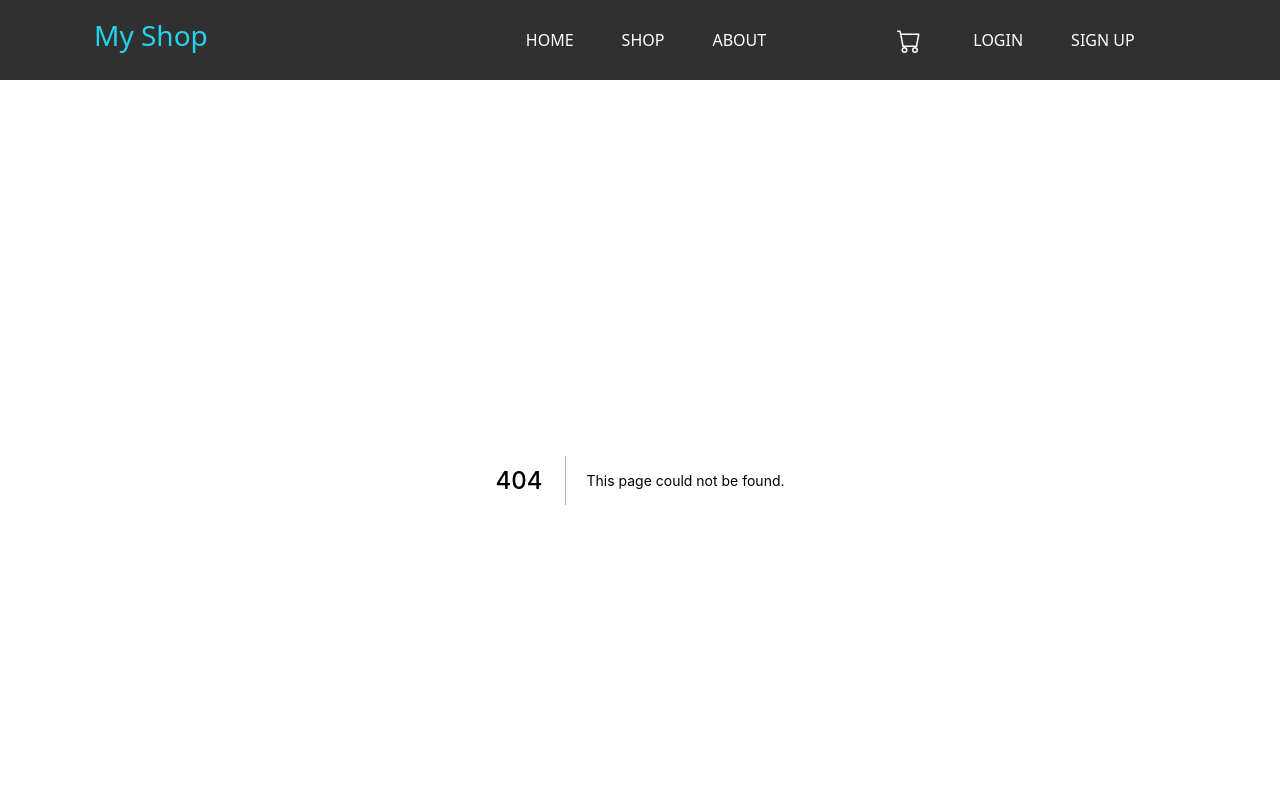
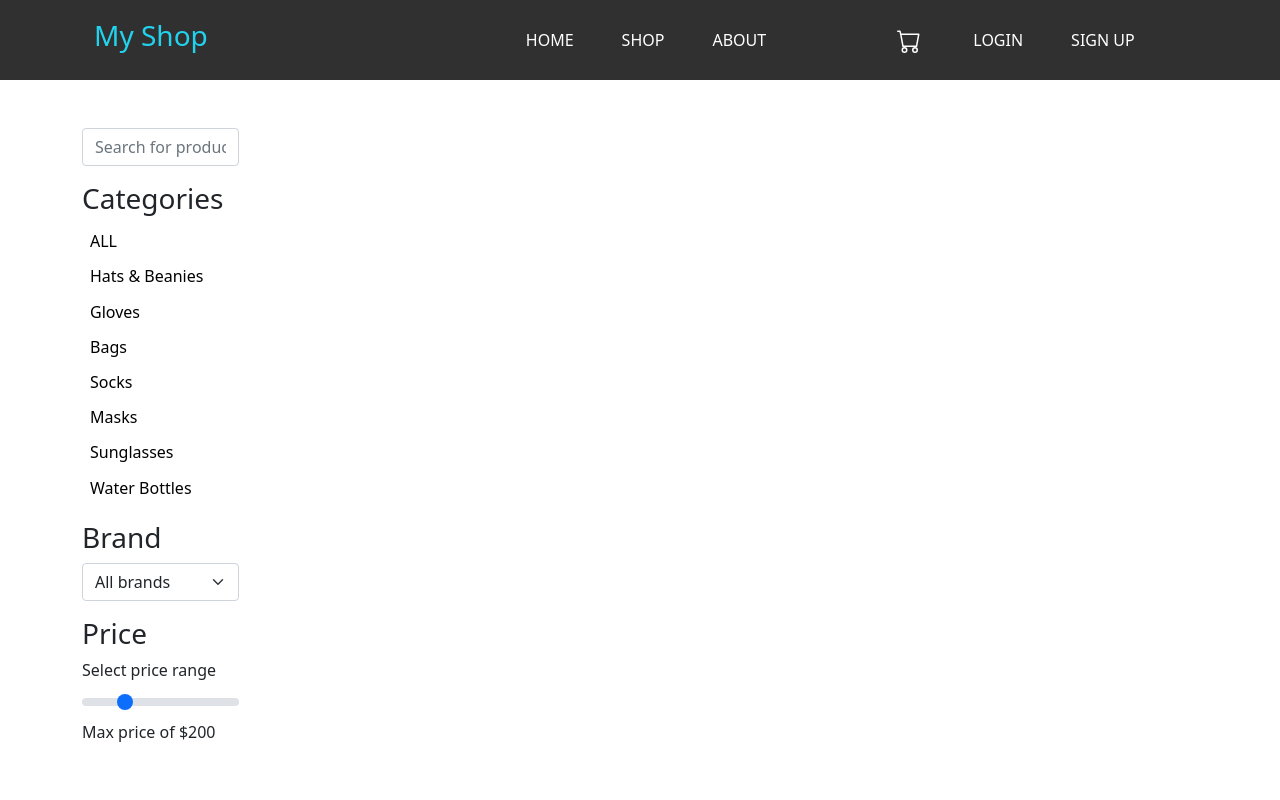
Before and after one commit to rpashev/next-ecommerce, a Next.js app: page /shop in a window 1280 px wide. Before the commit this address had no page. Shown: the top 800 px of the page. Built offline with nearby package versions, Linux system fonts and the light colour scheme.

Commit message:
categories component

```diff
--- a/components/Layout/footer.module.scss
+++ b/components/Layout/footer.module.scss
@@ -1,6 +1,7 @@
 @import "../../styles/colors.scss";
 
 .footer {
+
   .footer-section {
     display: flex;
     flex-direction: column;
--- a/components/landing-page/best-sellers.js
+++ b/components/landing-page/best-sellers.js
@@ -4,7 +4,7 @@ const BestSellers = (props) => {
   return (
     <section>
       <div className={`container`}>
-        <h2 className="text-center mt-5 text-dark display-5">
+        <h2 className="text-center mt-5 text-dark ">
           Our top selling products
         </h2>
         <div className={`row justify-content-center py-3`}>
--- a/components/landing-page/features.js
+++ b/components/landing-page/features.js
@@ -4,7 +4,7 @@ const Features = () => {
   return (
     <section>
       <div className="container">
-        <h2 className="text-center mt-5 text-dark display-5">
+        <h2 className="text-center mt-5 text-dark">
           Why are we the best?
         </h2>
         <ul className={`${styles.features} row justify-content-center mb-5`}>
--- a/components/landing-page/home-intro.js
+++ b/components/landing-page/home-intro.js
@@ -1,4 +1,5 @@
 import Image from "next/image";
+import Link from "next/link";
 import styles from "./home-intro.module.scss";
 
 const HomeIntro = () => {
@@ -21,7 +22,9 @@ const HomeIntro = () => {
         <p className="lead muted w-75">
           Your best choice for hats, gloves, socks and much more accessories
         </p>
-        <button className={`btn btn-outline-primary btn-lg`}>SHOP</button>
+        <Link href="/shop">
+          <a className={`btn btn-outline-primary btn-lg`}>SHOP</a>
+        </Link>
       </div>
     </section>
   );
--- /dev/null
+++ b/components/shop-page/filters.js
@@ -0,0 +1,55 @@
+import { useState } from "react";
+import styles from "./filters.module.scss";
+
+const Filters = () => {
+  const [priceRange, setPriceRange] = useState(200);
+
+  return (
+    <div className={`${styles.filters} col-12 col-md-4 col-lg-3`}>
+      <input
+        placeholder="Search for products"
+        type="text"
+        className="form-control shadow-none"
+        aria-label="Search"
+      />
+      <div className="my-3">
+        <h3>Categories</h3>
+        <div className={styles.categories}>
+          <button className={styles.btn}>ALL</button>
+          <button className={styles.btn}>Hats & Beanies</button>
+          <button className={styles.btn}>Gloves</button>
+          <button className={styles.btn}>Bags</button>
+          <button className={styles.btn}>Socks</button>
+          <button className={styles.btn}>Masks</button>
+          <button className={styles.btn}>Sunglasses</button>
+          <button className={styles.btn}>Water Bottles</button>
+        </div>
+      </div>
+      <div className="my-3">
+        <h3>Brand</h3>
+        <select className="form-select shadow-none">
+          <option selected>All brands</option>
+          <option>Adidas</option>
+          <option>Reebok</option>
+        </select>
+      </div>
+      <div className="my-3">
+        <h3>Price</h3>
+        <label for="customRange1" className="form-label">
+          Select price range
+        </label>
+        <input
+          type="range"
+          className="form-range"
+          id="customRange1"
+          min="1"
+          max="200"
+          onChange={(event) => setPriceRange(event.target.value)}
+        ></input>
+        <p>Max price of ${priceRange}</p>
+      </div>
+    </div>
+  );
+};
+
+export default Filters;
--- /dev/null
+++ b/components/shop-page/filters.module.scss
@@ -0,0 +1,27 @@
+@import "../../styles//colors.scss";
+
+.filters {
+  input,
+  select {
+    width: 60%;
+  }
+
+  .categories {
+    display: flex;
+    flex-direction: column;
+    align-items: flex-start;
+    .btn {
+      margin: 0.1rem 0;
+      border: none;
+      background-color: transparent;
+      padding: 0.25rem 0.5rem;
+      border-radius: 8px;
+      transition: all 0.3s ease-out;
+    }
+    .btn:hover,
+    .btn:focus {
+      background-color: $color-primary-light;
+      box-shadow: 0 0 5px $color-primary;
+    }
+  }
+}
--- /dev/null
+++ b/pages/shop/index.js
@@ -0,0 +1,13 @@
+import Filters from "../../components/shop-page/filters";
+
+const ShopPage = () => {
+  return (
+    <div className="container">
+      <div className="row py-5">
+        <Filters />
+      </div>
+    </div>
+  );
+};
+
+export default ShopPage;
```
Also changed, not shown: pages/shop/index.module.scss (added).
